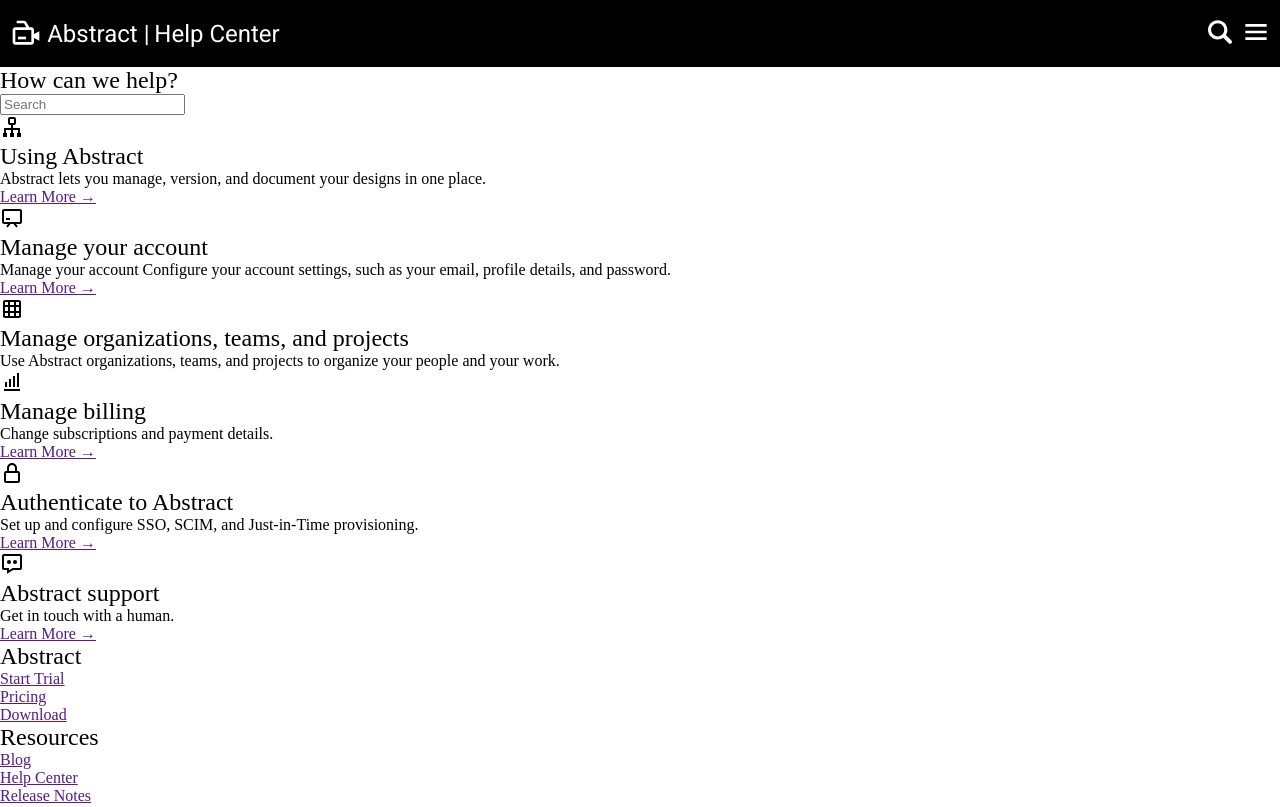
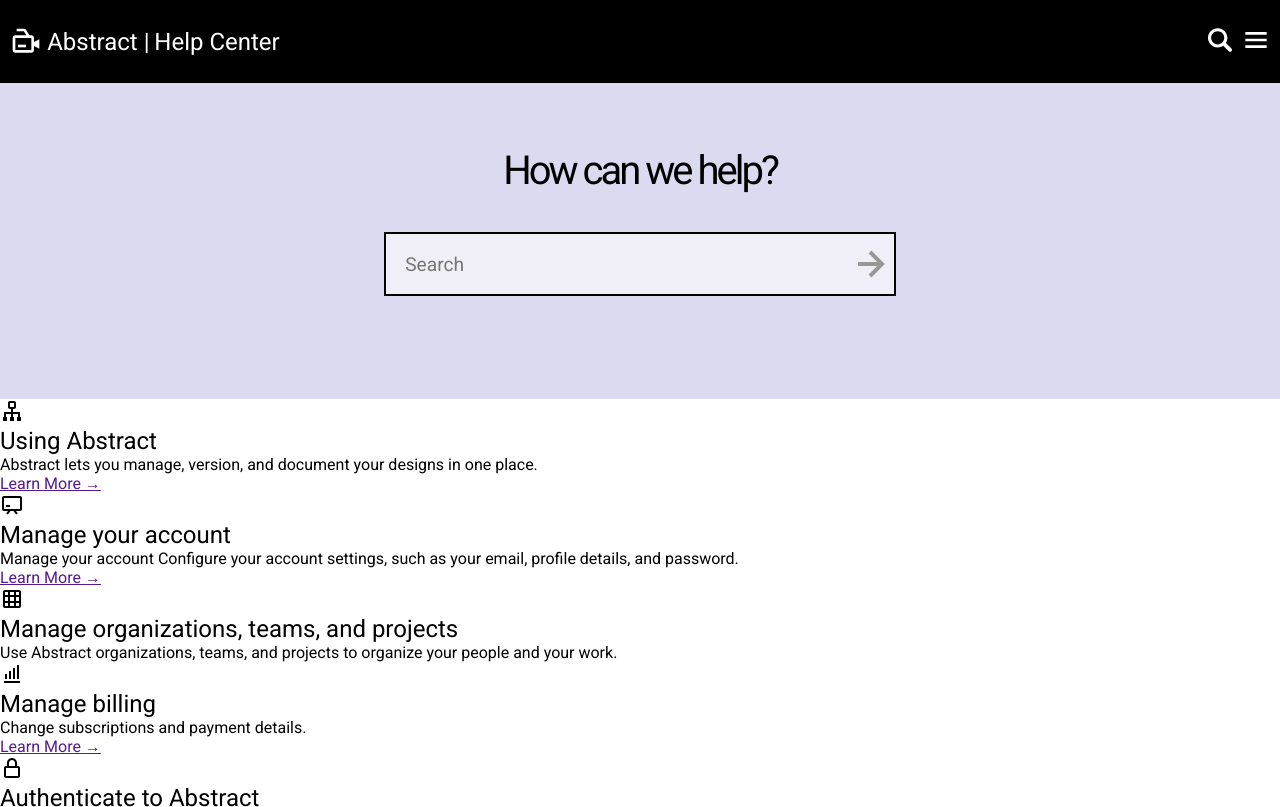
Before and after one commit to Raphael-Radespiel/front-end-practice, a plain HTML site: page level-1/abstract/index.html in a window 1280 px wide. Shown: the top 807 px of the page. Drawn offline with Linux system fonts and the light colour scheme.

Commit message:
Add search section style

```diff
--- a/level-1/abstract/style.css
+++ b/level-1/abstract/style.css
@@ -18,6 +18,7 @@
   margin: 0;
   padding: 0;
   font-weight: normal;
+  font-family: var(--ff-primary);
 }
 
 .filter--white{
@@ -29,7 +30,7 @@
   background-color: var(--clr-primary-dark);
   display: flex;
   flex-wrap: wrap;
-  padding: 1em 0.5em;
+  padding: 1.5em 0.5em;
   align-items: center;
 }
 
@@ -40,11 +41,6 @@
   font-size: 1.5rem;
   font-family: var(--ff-primary);
   margin: 0 0.1em;
-}
-
-.header__logo{
-  width: 2rem;
-  height: 2rem;
 }
 
 .header__link{
@@ -69,6 +65,7 @@
   gap: 0.5em;
 }
 
+.header__logo,
 .header__hamburger img{
   height: 2rem;
   width: 2rem;
@@ -79,6 +76,38 @@
   width: 1.5rem;
 }
 
+/* SEARCH SECTION */
+.search-section{
+  background-color: var(--clr-neutral);
+  padding: 4em 0;
+}
+
+.search-section__header{
+  font-size: 2.5rem;
+  text-align: center;
+  letter-spacing: -3px;
+}
+
+.search-section__search-bar{
+  width: 90%;
+  display: block;
+  margin: 2em auto;
+  height: 4rem;
+  max-width: 32rem;
+  color: var(--clr-primary-dark);
+  border: 2px solid var(--clr-primary-dark);
+  padding-left:1em;
+  font-size: 1.2rem;
+  background: url("./images/bx-right-arrow.svg") no-repeat right;
+  box-shadow: inset 0 0 0 1000px rgba(255, 254, 254, 0.6);
+  background-size: 3rem;
+  font-family: var(--ff-primary);
+}
+
+.search-section__search-bar:hover{
+  border: 2px solid var(--clr-accent);
+}
+
 .hidden{
   display: none;
 }
```
Also changed, not shown: level-1/abstract/images/bx-right-arrow.svg (added).
